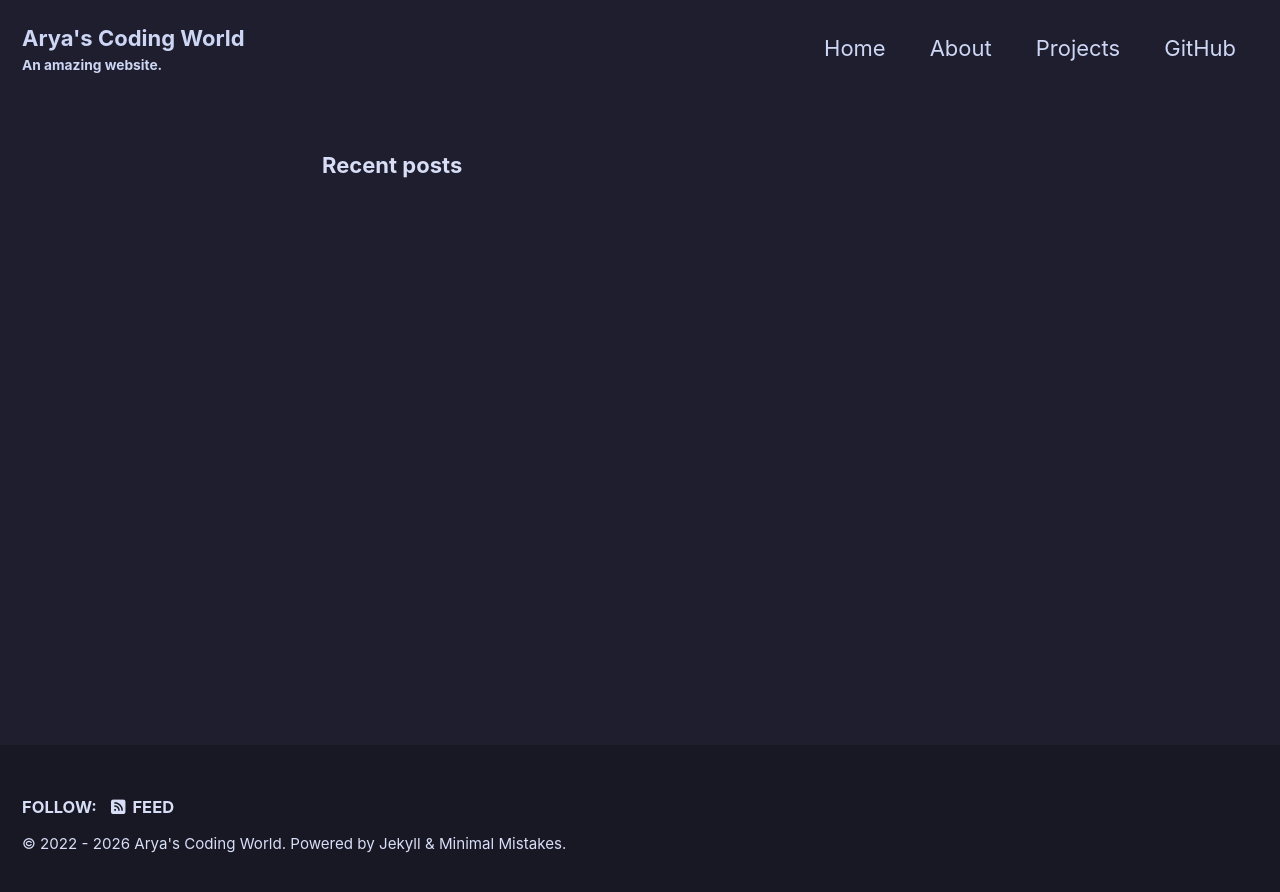
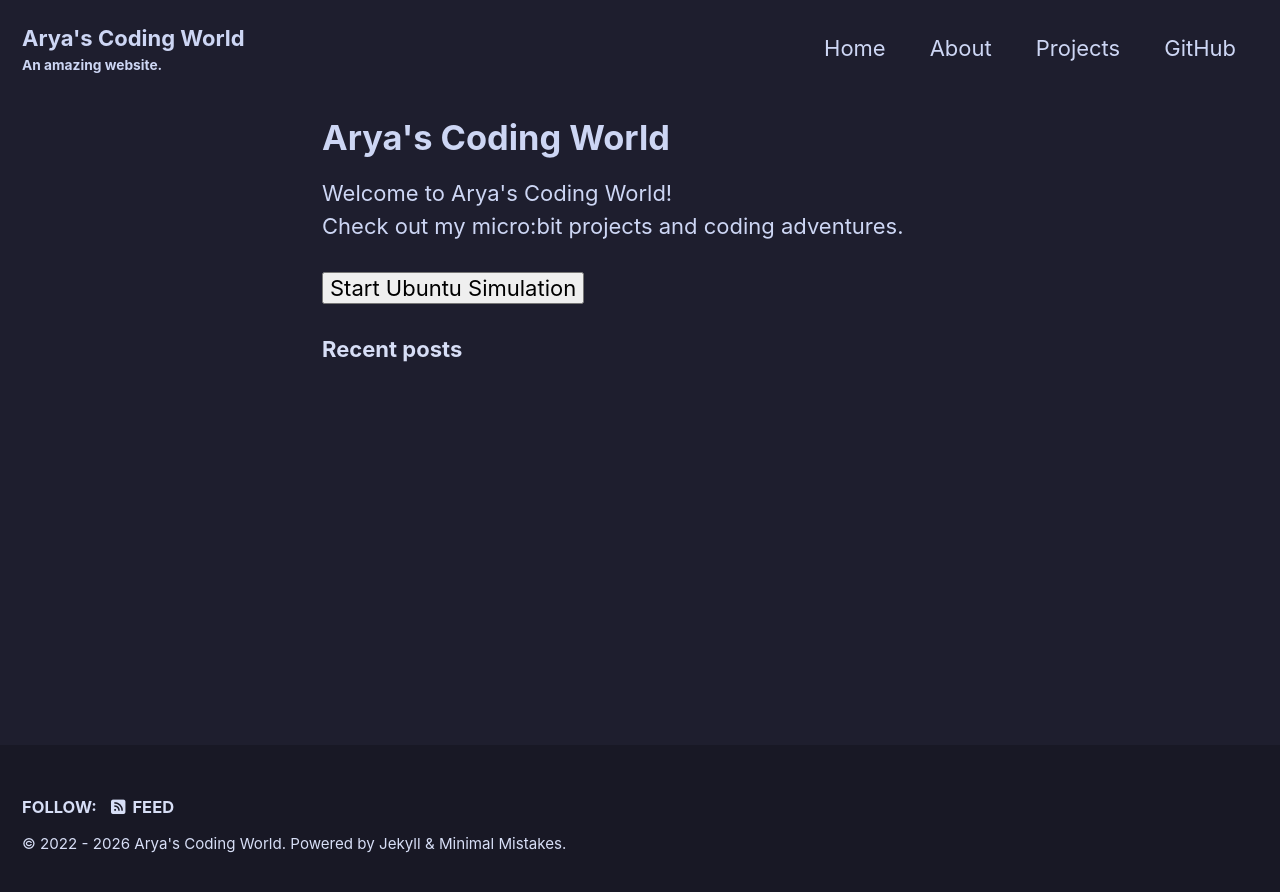
Before and after one commit to microbitcoder652/minimal-mistakes, a Jekyll site: the page built from index.html, in a window 1280 px wide. Shown: the top 892 px of the page. Built offline with Jekyll 4.4.1, drawn with Linux system fonts in a browser that asks for light colours; cached includes are drawn as plain includes; the list of posts is cut into pages by our own code.

Commit message:
Update index.html with title and welcome message
Added title, permalink, and content to the home layout.

```diff
--- a/index.html
+++ b/index.html
@@ -1,4 +1,16 @@
 ---
 layout: home
+title: "Arya's Coding World"
+permalink: /
 author_profile: false
+comments: true
 ---
+
+<p>Welcome to Arya's Coding World!<br>
+Check out my micro:bit projects and coding adventures.</p>
+
+<button id="start-terminal">Start Ubuntu Simulation</button>
+
+<audio id="boot-sound" src="/assets/sounds/bootup.mp3"></audio>
+
+<div id="terminal-output" class="terminal-intro"></div>
```
